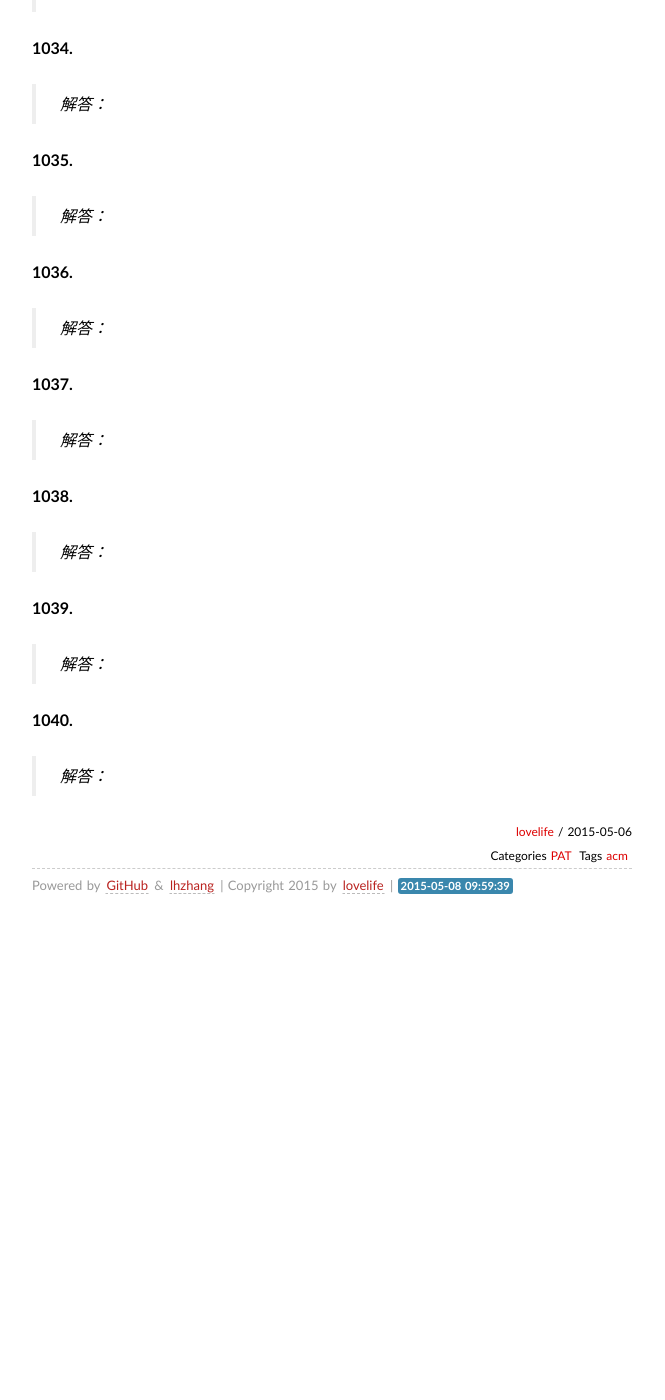
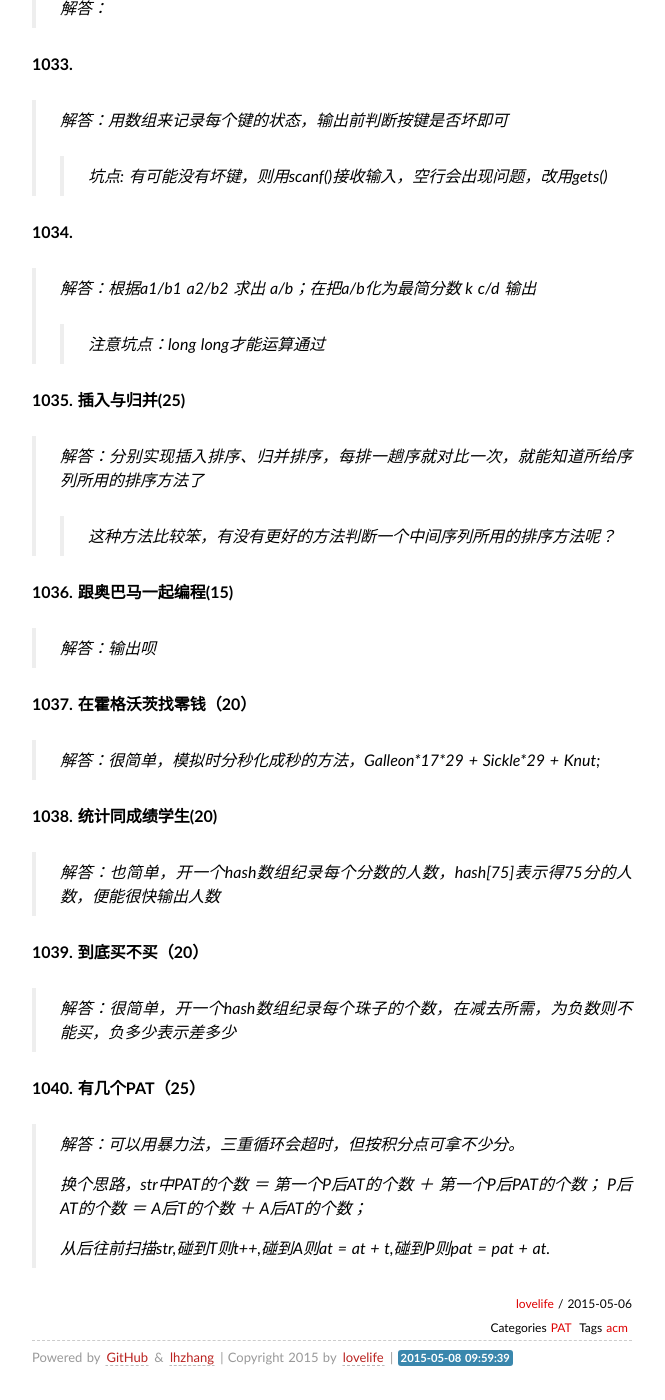
Before and after one commit to lovelife/lovelife.github.com, a Jekyll site: the page built from _posts/2015-05-06-PAT-Basic-Level.markdown, in a window 1280 px wide and 1400 px high, scrolled down 4889 px. Shown: the whole window, without its empty margins (308-973 px from the left). Built offline with Jekyll 4.4.1, drawn with Linux system fonts in a browser that asks for light colours; some web fonts are replaced; Markdown is read by kramdown in place of the engine named in the settings; comment, search, counter and statistics services are not loaded; before the commit the page ends 5817 px from its top, so only the background shows below that; some of the changed text lies outside the part shown.

Commit message:
Merge sort

```diff
--- a/_posts/2014-01-23-电影《雨和雪》.markdown
+++ b/_posts/2014-01-23-电影《雨和雪》.markdown
@@ -13,4 +13,4 @@ tags:
 
 ---
 
-要是能有个家，该多好啊，就会有人对我说：你回来啦，鞋子脱了，把脸跟手洗一洗，重重地坐进椅子里，应该很不错吧。还可以弄个书架，书架摆满之后，又再弄个新地书架。想做什么就做什么，因为是自己的家。
+要是能有个家，该多好啊，就会有人对我说：回来啦，鞋子脱了，把脸跟手洗一洗，重重地坐进椅子里，应该很不错吧。还可以弄个书架，书架摆满之后，又再弄个新地书架。想做什么就做什么，因为是自己的家。
--- a/_posts/2015-05-06-PAT-Basic-Level.markdown
+++ b/_posts/2015-05-06-PAT-Basic-Level.markdown
@@ -12,11 +12,16 @@ tags:
 
 *PAT让我想起了大学时ACM比赛，一直比较菜。如今已脱离行业两三年，偶然遇到PAT，似乎老天在安排什么，笑，吃的盐比当年多了，过的桥也比当年多了，再来做这些练习是不是会得心应手呢？又或是，脑量不足为时已晚！不管怎样，奔着自己AC代码的高兴，奔着企业的绿色通道，干了!*
 
-[PAT Basic Level原题][0]，[Github备份AC代码][1]。刷完40个题，15、20分题都很水，25分题有坑点想AC还得想清楚多留意，整体简单，以下是做题纪录与小结。
+[PAT Basic Level原题][0]，[Github备份AC代码][1]。刷完40个题，整体简单且代码量小，15分题都很水，20、25分题有坑点，坑点大多在基本的输入输出整型长度上，想清楚多留意就能AC，许多查询题用hash一下子就能解决，以下是做题纪录与小结。
 
-	1003 	比较难想到，后参考别人提示才AC(20‘)
-	1005   忘记判断n<=100，弄的key[n]哈希数组越界（25‘）
-	1010 	容易忽略0多项式(25’)
+	1003    比较难想到，后参考别人提示才AC
+	1005    忘记判断n<=100，弄的key[n]哈希数组越界（25‘）
+	1010    容易忽略0多项式(25’)
+	1033    容易忽略坏键字符串为空的情形（20‘）
+	1034    注意要用long long才能AC(20‘)
+	1040    递推，比较难想到，有参考别人提示才AC（25‘）
+
+	同为哈希的：1005、1033、1038、1039
 
 
 **1001.害死人不偿命的(3n+1)猜想 (15)**
@@ -29,6 +34,7 @@ tags:
 >
 > *解答：把n的每一位相加得到sum，再根据sum的每一位，输出对应数字拼音.*
 >
+
 
 **1003. 我要通过！(20)**
 >
@@ -57,8 +63,6 @@ tags:
 >>
 >>如果a,b是double，则要return (*a > *b) ? 1 : -1;
 >>
-
->
 
 **1005. 继续(3n+1)猜想 (25)**
 >
@@ -191,35 +195,46 @@ tags:
 
 **1033.**
 >
->*解答：*
+>*解答：用数组来记录每个键的状态，输出前判断按键是否坏即可*
+>>*坑点: 有可能没有坏键，则用scanf()接收输入，空行会出现问题，改用gets()*
+
 
 **1034.**
 >
->*解答：*
+>*解答：根据a1/b1 a2/b2 求出 a/b；在把a/b化为最简分数 k c/d 输出*
+>>*注意坑点：long long才能运算通过*
 
-**1035.**
+**1035. 插入与归并(25)**
 >
->*解答：*
+>*解答：分别实现插入排序、归并排序，每排一趟序就对比一次，就能知道所给序列所用的排序方法了*
+>
+>>*这种方法比较笨，有没有更好的方法判断一个中间序列所用的排序方法呢？*
+>>
 
-**1036.**
+**1036. 跟奥巴马一起编程(15)**
 >
->*解答：*
+>*解答：输出呗*
 
-**1037.**
+**1037. 在霍格沃茨找零钱（20）**
 >
->*解答：*
+>*解答：很简单，模拟时分秒化成秒的方法，Galleon\*17\*29 + Sickle\*29 + Knut;*
 
-**1038.**
+**1038. 统计同成绩学生(20)**
 >
->*解答：*
+>*解答：也简单，开一个hash数组纪录每个分数的人数，hash[75]表示得75分的人数，便能很快输出人数*
 
-**1039.**
+**1039. 到底买不买（20）**
 >
->*解答：*
+>*解答：很简单，开一个hash数组纪录每个珠子的个数，在减去所需，为负数则不能买，负多少表示差多少*
 
-**1040.**
+**1040. 有几个PAT（25）**
 >
->*解答：*
+>*解答：可以用暴力法，三重循环会超时，但按积分点可拿不少分。*
+>
+>*换个思路，str中PAT的个数 ＝ 第一个P后AT的个数 ＋ 第一个P后PAT的个数；
+>P后AT的个数 ＝ A后T的个数 ＋ A后AT的个数；*
+>
+>*从后往前扫描str,碰到T则t++,碰到A则at = at + t,碰到P则pat = pat + at.*
 
 
 
```
